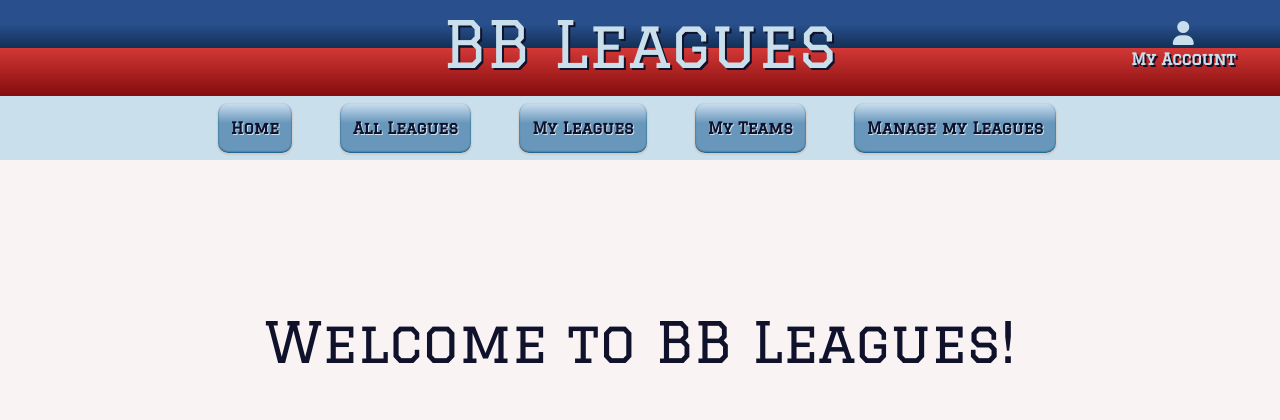
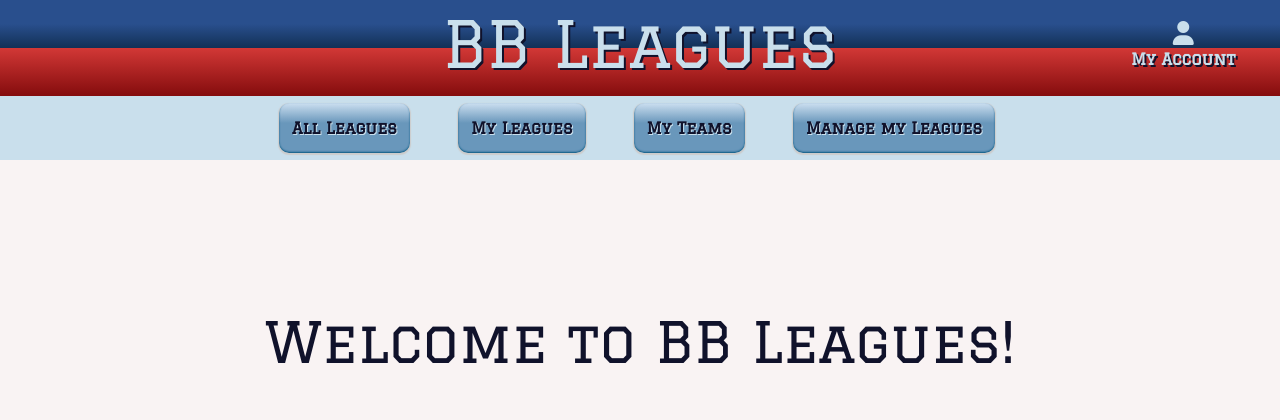
Before and after one commit to NickChapman1988/BBLeagues, a Django app: page / in a window 1280 px wide. Shown: the top 420 px of the page. Run offline with Django 4.2, Linux system fonts and the light colour scheme.

Commit message:
Change 'Home' button to only display on mobile

```diff
--- a/templates/includes/main-nav.html
+++ b/templates/includes/main-nav.html
@@ -1,7 +1,7 @@
 
     <div class="collapse navbar-collapse" id="main-nav">
         <ul class="navbar-nav w-auto mx-auto align-items-start">
-            <li class="nav-item dropdown main-nav-link">
+            <li class="nav-item dropdown main-nav-link d-block d-lg-none">
                 <a class="logo-font nav-btn fw-bold nav-link me-5" href="{% url 'home' %}" id="home-link">
                     Home
                 </a>
```
